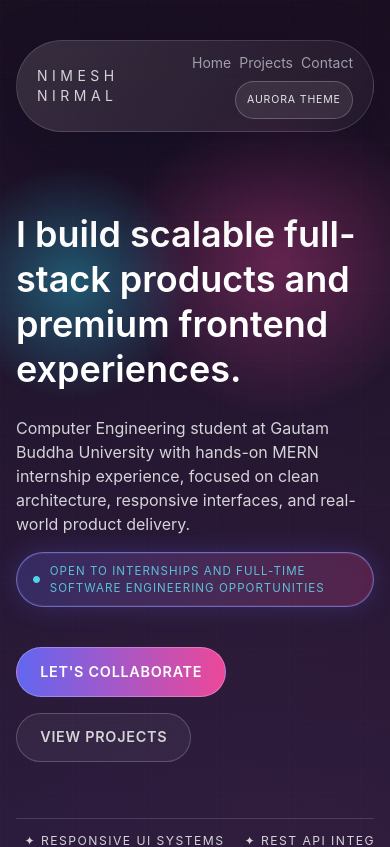
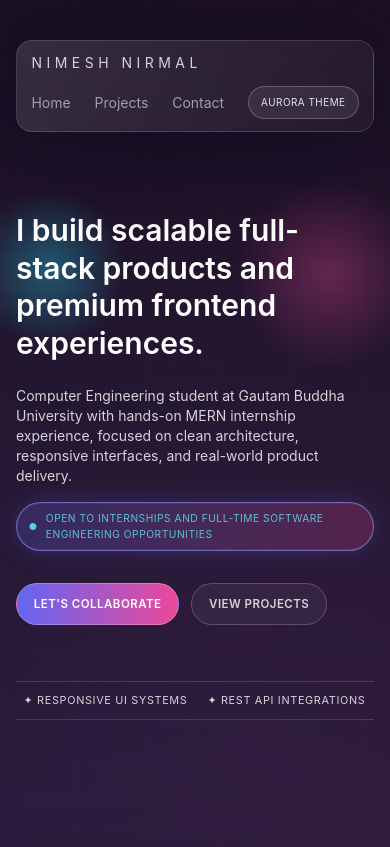
Before and after one commit to siXthells-04/portfolio, a React (Vite) app: page / in a window 390 px wide. Shown: the top 847 px of the page. Built offline with nearby package versions, Linux system fonts and the light colour scheme.

Commit message:
updated portfolio

```diff
--- a/src/App.jsx
+++ b/src/App.jsx
@@ -112,10 +112,34 @@ function App() {
   const cursorRef = useRef(null)
   const glowRef = useRef(null)
   const containerRef = useRef(null)
+  const [isMobileView, setIsMobileView] = useState(() => {
+    if (typeof window === 'undefined') return false
+    return window.matchMedia('(max-width: 768px)').matches || window.matchMedia('(pointer: coarse)').matches
+  })
   const [theme, setTheme] = useState(() => {
     if (typeof window === 'undefined') return 'midnight'
     return localStorage.getItem('portfolio-theme') || 'midnight'
   })
+
+  useEffect(() => {
+    if (typeof window === 'undefined') return
+
+    const mobileQuery = window.matchMedia('(max-width: 768px)')
+    const coarseQuery = window.matchMedia('(pointer: coarse)')
+
+    const updateMobileState = () => {
+      setIsMobileView(mobileQuery.matches || coarseQuery.matches)
+    }
+
+    updateMobileState()
+    mobileQuery.addEventListener('change', updateMobileState)
+    coarseQuery.addEventListener('change', updateMobileState)
+
+    return () => {
+      mobileQuery.removeEventListener('change', updateMobileState)
+      coarseQuery.removeEventListener('change', updateMobileState)
+    }
+  }, [])
 
   useEffect(() => {
     document.documentElement.setAttribute('data-theme', theme)
@@ -164,6 +188,7 @@ function App() {
       )
     })
 
+    if (!isMobileView) {
       const parallaxNodes = gsap.utils.toArray('[data-parallax]')
       parallaxNodes.forEach((node) => {
         const level = Number(node.getAttribute('data-parallax') || 1)
@@ -178,6 +203,7 @@ function App() {
           },
         })
       })
+    }
 
     gsap.fromTo(
       '.hero-line',
@@ -194,9 +220,11 @@ function App() {
     return () => {
       ScrollTrigger.getAll().forEach((trigger) => trigger.kill())
     }
-  }, [])
+  }, [isMobileView])
 
   useEffect(() => {
+    if (isMobileView) return
+
     const cursor = cursorRef.current
     const glow = glowRef.current
 
@@ -251,17 +279,17 @@ function App() {
       window.removeEventListener('mouseenter', show)
       window.removeEventListener('mouseleave', hide)
     }
-  }, [])
+  }, [isMobileView])
 
   return (
     <div ref={containerRef} className="relative overflow-x-clip">
-      <div ref={cursorRef} className="custom-cursor" />
-      <div ref={glowRef} className="custom-cursor-glow" />
+      {!isMobileView && <div ref={cursorRef} className="custom-cursor" />}
+      {!isMobileView && <div ref={glowRef} className="custom-cursor-glow" />}
 
       <div className="pointer-events-none absolute inset-0 -z-10 bg-noise opacity-30" />
 
       <section id="home" className="relative mx-auto min-h-screen max-w-7xl px-4 pb-20 pt-10 md:px-8">
-        <nav className="glass relative z-30 flex items-center justify-between rounded-full px-5 py-3" data-reveal>
+        <nav className="portfolio-nav glass relative z-30 flex items-center justify-between rounded-full px-5 py-3" data-reveal>
           <span className="text-sm uppercase tracking-[0.32em] text-zinc-300">Nimesh Nirmal</span>
           <div className="nav-links flex items-center gap-4 text-sm text-zinc-400">
             <a href="#home" className="hover:text-white transition-colors">Home</a>
@@ -286,10 +314,10 @@ function App() {
           <div className="hero-orb hero-orb-left" data-parallax="1.2" />
           <div className="hero-orb hero-orb-right" data-parallax="1.6" />
 
-          <h1 className="hero-line max-w-4xl text-4xl font-semibold leading-tight text-white md:text-6xl" data-stagger-item>
+          <h1 className="hero-line max-w-4xl text-3xl font-semibold leading-tight text-white sm:text-4xl md:text-6xl" data-stagger-item>
             I build scalable full-stack products and premium frontend experiences.
           </h1>
-          <p className="hero-line mt-6 max-w-2xl text-base text-zinc-300 md:text-lg" data-stagger-item>
+          <p className="hero-line mt-6 max-w-2xl text-sm text-zinc-300 sm:text-base md:text-lg" data-stagger-item>
             Computer Engineering student at Gautam Buddha University with hands-on MERN internship experience, focused on clean architecture, responsive interfaces, and real-world product delivery.
           </p>
           <div className="hero-line mt-4" data-stagger-item>
@@ -297,7 +325,7 @@ function App() {
               Open to internships and full-time software engineering opportunities
             </p>
           </div>
-          <div className="hero-line mt-10 flex flex-wrap items-center gap-4" data-stagger-item>
+          <div className="hero-line mt-8 flex flex-wrap items-center gap-3 sm:mt-10 sm:gap-4" data-stagger-item>
             <a href="#contact" className="btn-primary">Let&apos;s Collaborate</a>
             <a href="#work" className="btn-secondary">View Projects</a>
           </div>
--- a/src/index.css
+++ b/src/index.css
@@ -50,7 +50,12 @@ body[data-theme='aurora'] {
 
 * {
   box-sizing: border-box;
-  cursor: none;
+}
+
+@media (pointer: fine) {
+  * {
+    cursor: none;
+  }
 }
 
 html,
@@ -204,6 +209,10 @@ body[data-theme='aurora'] .border-white\/20 {
 .nav-links {
   flex-wrap: wrap;
   justify-content: flex-end;
+}
+
+.portfolio-nav {
+  gap: 0.8rem;
 }
 
 .hero-rail-wrap {
@@ -433,7 +442,75 @@ body[data-theme='aurora'] .border-white\/20 {
     display: none;
   }
 
-  * {
-    cursor: auto;
+  .portfolio-nav {
+    border-radius: 1rem;
+    padding: 0.75rem 0.9rem;
   }
 }
+
+@media (max-width: 640px) {
+  .portfolio-nav {
+    align-items: flex-start;
+    flex-direction: column;
+  }
+
+  .nav-links {
+    width: 100%;
+    justify-content: space-between;
+  }
+
+  .theme-switch {
+    min-height: 2.1rem;
+    padding: 0.55rem 0.75rem;
+    font-size: 0.62rem;
+    letter-spacing: 0.05em;
+  }
+
+  .glass-card,
+  .project-card {
+    border-radius: 1rem;
+    padding: 1.1rem;
+  }
+
+  .hero-rail-wrap {
+    padding: 0.62rem 0;
+  }
+
+  .hero-rail-item,
+  .skill-rail-item {
+    font-size: 0.68rem;
+    letter-spacing: 0.06em;
+  }
+
+  .open-to-work-pill {
+    font-size: 0.64rem;
+    letter-spacing: 0.05em;
+    padding: 0.5rem 0.74rem;
+  }
+
+  .open-to-work-inline {
+    font-size: 0.66rem;
+    letter-spacing: 0.06em;
+  }
+
+  .btn-primary,
+  .btn-secondary {
+    font-size: 0.72rem;
+    letter-spacing: 0.04em;
+    padding: 0.72rem 1.05rem;
+  }
+
+  .hero-orb-left {
+    width: 10rem;
+    height: 10rem;
+    top: -1.5rem;
+    left: -3rem;
+  }
+
+  .hero-orb-right {
+    width: 12rem;
+    height: 12rem;
+    top: -2.2rem;
+    right: -3.2rem;
+  }
+}
--- a/src/main.jsx
+++ b/src/main.jsx
@@ -7,11 +7,14 @@ import App from './App.jsx'
 
 gsap.registerPlugin(ScrollTrigger)
 
+const isTouchDevice = window.matchMedia('(pointer: coarse)').matches
+
 const lenis = new Lenis({
-  duration: 1.2,
-  smoothWheel: true,
+  duration: isTouchDevice ? 0.9 : 1.2,
+  smoothWheel: !isTouchDevice,
+  syncTouch: isTouchDevice,
   wheelMultiplier: 0.9,
-  touchMultiplier: 1.5,
+  touchMultiplier: isTouchDevice ? 1 : 1.5,
   infinite: false,
 })
 
@@ -35,6 +38,13 @@ const onAnchorClick = (event) => {
   if (!target) return
 
   event.preventDefault()
+
+  if (isTouchDevice) {
+    target.scrollIntoView({ behavior: 'smooth', block: 'start' })
+    history.replaceState(null, '', href)
+    return
+  }
+
   lenis.scrollTo(target, {
     duration: 1.2,
     easing: (value) => 1 - Math.pow(1 - value, 3),
```
Lines whose indentation alone changed are shown as unchanged.
